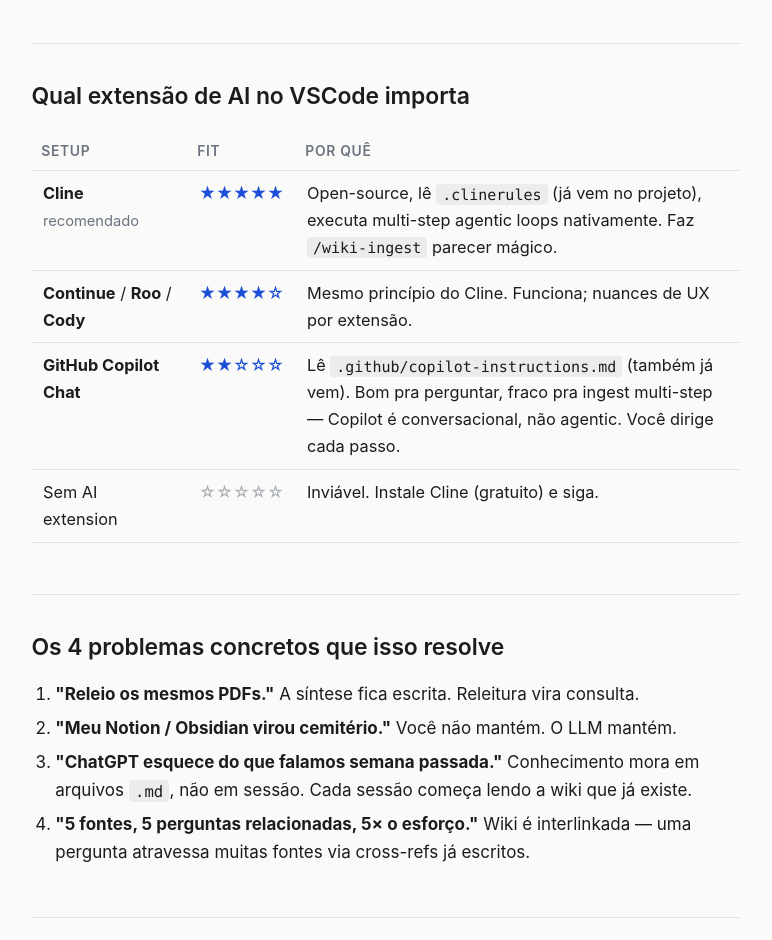
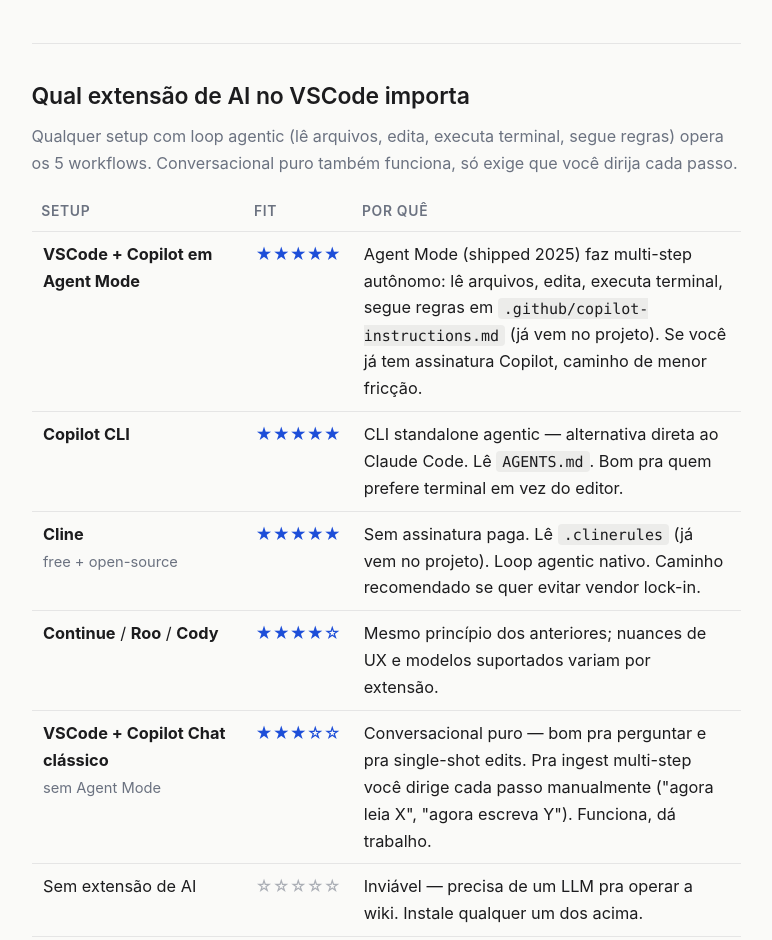
Before and after one commit to FrancyJGLisboa/llm-wiki-bootstrap, a plain HTML site: page docs/pitch-vscode.html in a window 1280 px wide. Shown: the part 1020-1960 px from the top of the page, without its empty margins (254-1026 px from the left). Drawn offline with Linux system fonts and the light colour scheme.

Commit message:
fix: pitch HTML had outdated Copilot capability claim
User correction: I wrote "Copilot é conversacional, não agentic" in the
AI-extension tier table. Wrong on two counts:

1. GitHub Copilot CLI is a standalone agentic CLI competing with Claude
   Code.
2. VSCode + Copilot Chat in Agent Mode (shipped 2025) does multi-step
   autonomous work with file edits and terminal — comparable to Cline.

Rewrote the table in docs/pitch-vscode.html:

- New top tier (★★★★★): Copilot Agent Mode, Copilot CLI, Cline.
- ★★★★☆: Continue / Roo / Cody.
- ★★★☆☆: Copilot Chat classic (sem Agent Mode) — still works for
  conversational use, you drive each step.
- ☆☆☆☆☆: no AI extension.

Also added a memory note (ai-tool-capability-claims) to prevent the
same class of error: don't make blanket capability claims about AI
tools from training data; verify first.

README didn't need editing — it already listed Copilot CLI correctly
as a peer tool. The contradiction was only in the pitch HTML.

```diff
--- a/docs/pitch-vscode.html
+++ b/docs/pitch-vscode.html
@@ -211,34 +211,45 @@
 
   <section>
     <h2>Qual extensão de AI no VSCode importa</h2>
+    <p style="color:var(--muted);font-size:0.95em;margin-top:-0.4em">Qualquer setup com loop agentic (lê arquivos, edita, executa terminal, segue regras) opera os 5 workflows. Conversacional puro também funciona, só exige que você dirija cada passo.</p>
     <table>
       <thead>
         <tr>
-          <th style="width:22%">Setup</th>
+          <th style="width:30%">Setup</th>
           <th style="width:13%">Fit</th>
           <th>Por quê</th>
         </tr>
       </thead>
       <tbody>
         <tr>
-          <td><strong>Cline</strong><br><span style="color:var(--muted);font-size:0.9em">recomendado</span></td>
+          <td><strong>VSCode + Copilot em Agent Mode</strong></td>
           <td class="stars">★★★★★</td>
-          <td>Open-source, lê <code>.clinerules</code> (já vem no projeto), executa multi-step agentic loops nativamente. Faz <code>/wiki-ingest</code> parecer mágico.</td>
+          <td>Agent Mode (shipped 2025) faz multi-step autônomo: lê arquivos, edita, executa terminal, segue regras em <code>.github/copilot-instructions.md</code> (já vem no projeto). Se você já tem assinatura Copilot, caminho de menor fricção.</td>
+        </tr>
+        <tr>
+          <td><strong>Copilot CLI</strong></td>
+          <td class="stars">★★★★★</td>
+          <td>CLI standalone agentic — alternativa direta ao Claude Code. Lê <code>AGENTS.md</code>. Bom pra quem prefere terminal em vez do editor.</td>
+        </tr>
+        <tr>
+          <td><strong>Cline</strong><br><span style="color:var(--muted);font-size:0.9em">free + open-source</span></td>
+          <td class="stars">★★★★★</td>
+          <td>Sem assinatura paga. Lê <code>.clinerules</code> (já vem no projeto). Loop agentic nativo. Caminho recomendado se quer evitar vendor lock-in.</td>
         </tr>
         <tr>
           <td><strong>Continue</strong> / <strong>Roo</strong> / <strong>Cody</strong></td>
           <td class="stars">★★★★<span class="off">☆</span></td>
-          <td>Mesmo princípio do Cline. Funciona; nuances de UX por extensão.</td>
+          <td>Mesmo princípio dos anteriores; nuances de UX e modelos suportados variam por extensão.</td>
         </tr>
         <tr>
-          <td><strong>GitHub Copilot Chat</strong></td>
-          <td class="stars">★★<span class="off">☆☆☆</span></td>
-          <td>Lê <code>.github/copilot-instructions.md</code> (também já vem). Bom pra perguntar, fraco pra ingest multi-step — Copilot é conversacional, não agentic. Você dirige cada passo.</td>
+          <td><strong>VSCode + Copilot Chat clássico</strong><br><span style="color:var(--muted);font-size:0.9em">sem Agent Mode</span></td>
+          <td class="stars">★★★<span class="off">☆☆</span></td>
+          <td>Conversacional puro — bom pra perguntar e pra single-shot edits. Pra ingest multi-step você dirige cada passo manualmente ("agora leia X", "agora escreva Y"). Funciona, dá trabalho.</td>
         </tr>
         <tr>
-          <td>Sem AI extension</td>
+          <td>Sem extensão de AI</td>
           <td class="stars off">☆☆☆☆☆</td>
-          <td>Inviável. Instale Cline (gratuito) e siga.</td>
+          <td>Inviável — precisa de um LLM pra operar a wiki. Instale qualquer um dos acima.</td>
         </tr>
       </tbody>
     </table>
```
Also changed, not shown: log.md (+8 -0 lines).
